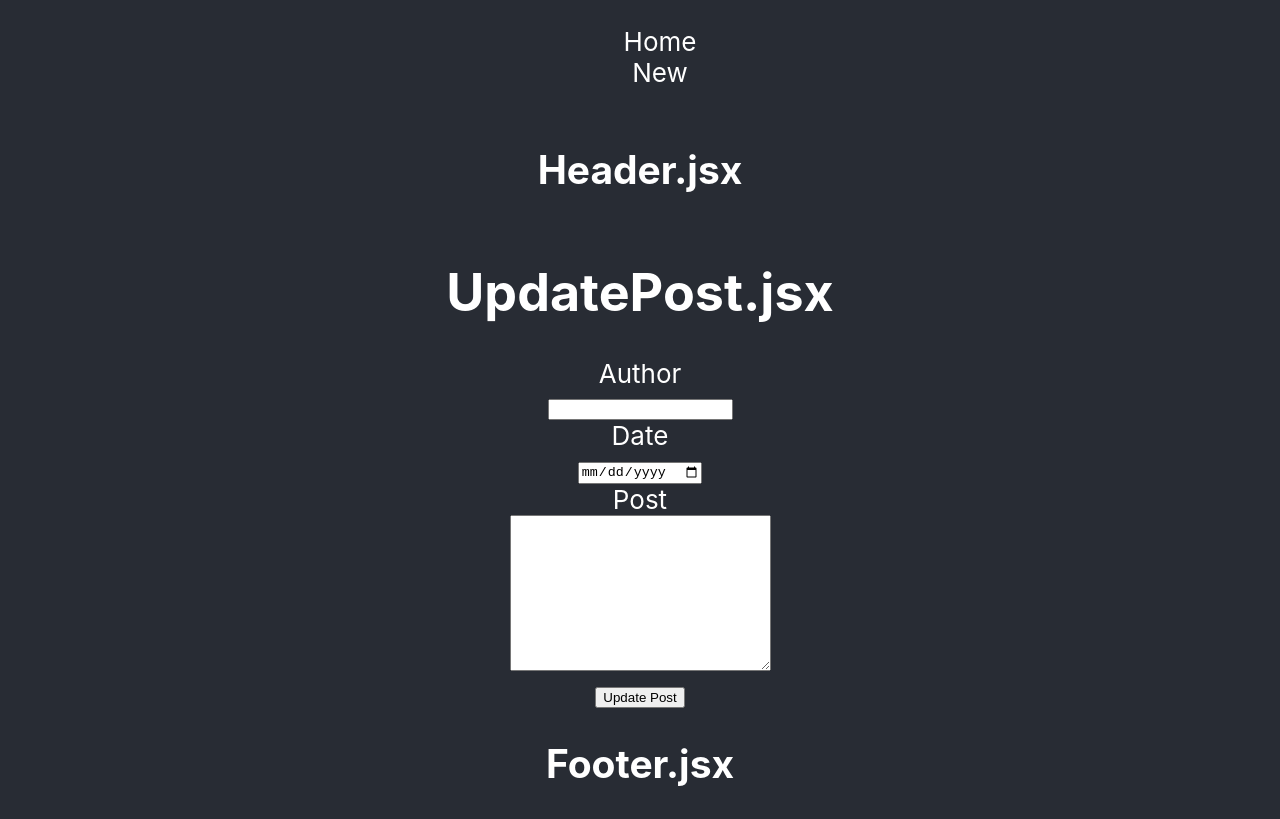
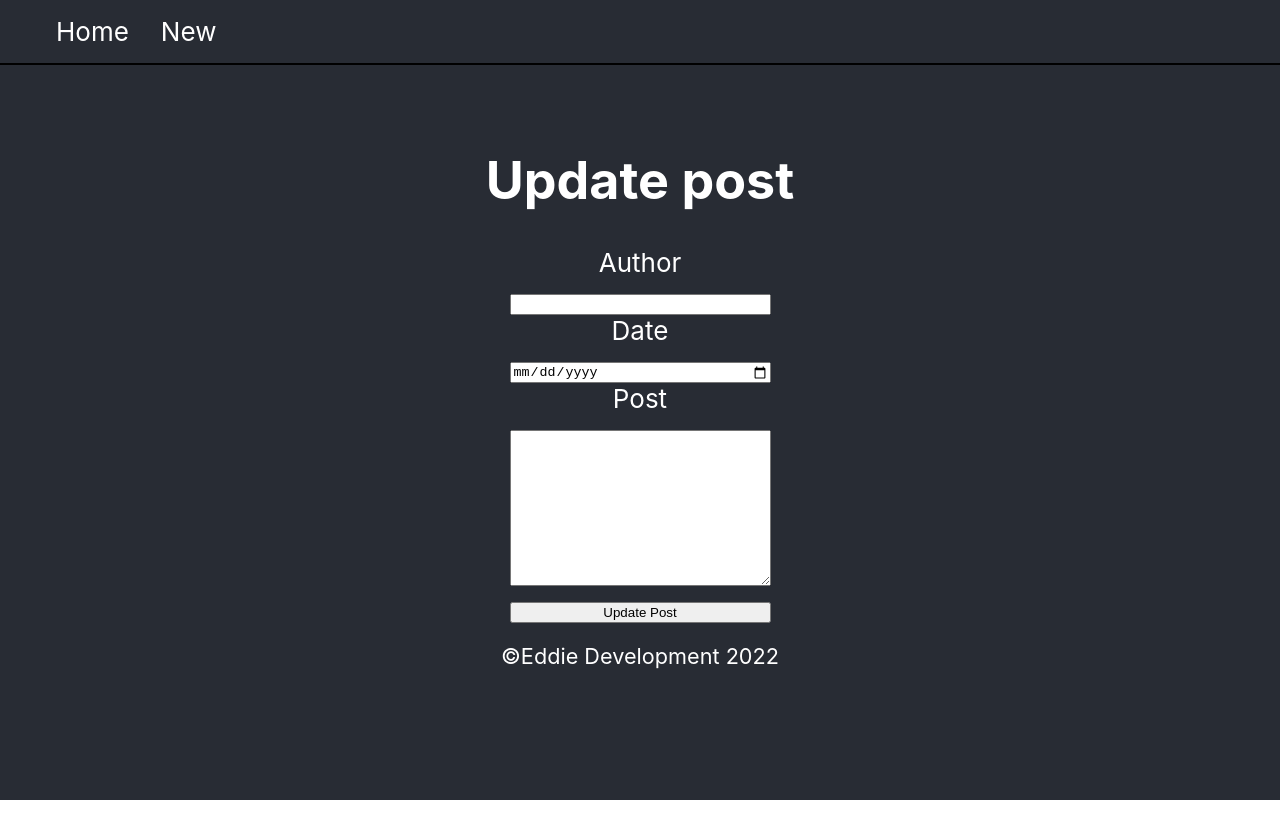
Before and after one commit to ediesportlond/blog-app-react, a React (Create React App) app: page /single/1 in a window 1280 px wide. Built offline with nearby package versions, Linux system fonts and the light colour scheme; no server answers.

Commit message:
added styling

```diff
--- /dev/null
+++ b/src/assets/form.css
@@ -0,0 +1,14 @@
+form{
+  display:flex;
+  flex-wrap: wrap;
+  flex-direction: column;
+}
+
+label{
+  color: white;
+  margin-bottom: 1rem;
+}
+
+.submit-btn{
+  margin-top: 1rem;
+}
--- /dev/null
+++ b/src/assets/home.css
@@ -0,0 +1,18 @@
+main{
+  display: flex;
+  flex-wrap: wrap;
+  justify-content: center;
+  margin-top: 3rem;
+  width: 100%;
+}
+
+.single-card {
+  box-shadow: rgba(0, 0, 0, 0.35) 0px 5px 15px;
+  border-radius: 20px;
+  margin: 1rem;
+  padding: 1rem;
+  width: 30vw;
+  min-width: 18rem;
+  /* background-color: #282c34; */
+  background-color: #2d2f34ed;
+}
--- /dev/null
+++ b/src/assets/nav.css
@@ -0,0 +1,17 @@
+.top-nav{
+  width: 100%;
+  position: fixed;
+  top: 0;
+  border-bottom: 2px solid black;
+  background-color: #282c34;
+}
+
+.top-nav>ul{
+  display: flex;
+  justify-content: left;
+  margin: 0;
+}
+
+.top-nav>ul>li{
+  margin: 1rem;
+}
--- a/src/assets/styles.css
+++ b/src/assets/styles.css
@@ -1,2 +1,9 @@
 @import '../App.css';
 @import '../index.css';
+@import './nav.css';
+@import './home.css';
+@import './form.css';
+
+footer{
+  margin: 1rem 0 1rem 0;
+}
--- a/src/components/Card.jsx
+++ b/src/components/Card.jsx
@@ -1,13 +1,14 @@
-import {Link} from 'react-router-dom'
+import { Link } from 'react-router-dom'
 
 export default function Card({ post }) {
-  console.log(post)
   return (
     <>
-      <Link to={`/single/${post._id}`} style={{color: "white", textDecoration: "none"}}>
-        <h2>{post.author}</h2>
-        <small>{post.date}</small>
-        <p>{post.blog}</p>
+      <Link to={`/single/${post._id}`} style={{ color: "white", textDecoration: "none" }}>
+        <div className="single-card">
+          <h2>{post.author}</h2>
+          <small>{post.date}</small>
+          <p>{post.blog}</p>
+        </div>
       </Link>
     </>
   )
--- a/src/components/Footer.jsx
+++ b/src/components/Footer.jsx
@@ -1,7 +1,9 @@
-export default function Footer(){
+export default function Footer() {
   return (
-    <>
-      <h2>Footer.jsx</h2>
-    </>
+
+    <footer>
+      <small>&copy;Eddie Development 2022</small>
+    </footer>
+
   )
 }
--- a/src/components/Header.jsx
+++ b/src/components/Header.jsx
@@ -3,7 +3,6 @@ export default function Header() {
   return (
     <>
       <Nav />
-      <h2>Header.jsx</h2>
     </>
   )
 }
--- a/src/components/Nav.jsx
+++ b/src/components/Nav.jsx
@@ -1,12 +1,12 @@
 import { Link } from "react-router-dom"
 
-export default function Nav(){
+export default function Nav() {
   return (
-    <>
-      <ul style={{listStyle: 'none'}}>
-        <li><Link to="/" style={{textDecoration:'none', color: 'white'}}>Home</Link></li>
-        <li><Link to="/add" style={{textDecoration:'none', color: 'white'}}>New</Link></li>
+    <nav className="top-nav">
+      <ul style={{ listStyle: 'none' }}>
+        <li><Link to="/" style={{ textDecoration: 'none', color: 'white' }}>Home</Link></li>
+        <li><Link to="/add" style={{ textDecoration: 'none', color: 'white' }}>New</Link></li>
       </ul>
-    </>
+    </nav>
   )
 }
--- a/src/pages/AddPost.jsx
+++ b/src/pages/AddPost.jsx
@@ -27,15 +27,15 @@ export default function AddPost() {
   return (
     <>
       <Header />
-      <h1>AddPost.jsx</h1>
+      <h1>Add a new post</h1>
       <form onSubmit={handleSubmit}>
-        <label htmlFor='author'>Author</label><br />
-        <input type="text" value={author} onChange={(e)=> setAuthor(e.target.value)}/><br />
-        <label htmlFor='date'>Date</label><br />
-        <input type="date" value={date} onChange={(e)=> setDate(e.target.value)}/><br />
-        <label htmlFor='blog'>Post</label><br />
-        <textarea name="blog" id="" cols="30" rows="10" value={blog} onChange={(e)=> setBlog(e.target.value)}></textarea><br />
-        <input type="submit" value="Add Post" />
+        <label htmlFor='author'>Author</label>
+        <input type="text" value={author} onChange={(e)=> setAuthor(e.target.value)}/>
+        <label htmlFor='date'>Date</label>
+        <input type="date" value={date} onChange={(e)=> setDate(e.target.value)}/>
+        <label htmlFor='blog'>Post</label>
+        <textarea name="blog" id="" cols="30" rows="10" value={blog} onChange={(e)=> setBlog(e.target.value)}></textarea>
+        <input className='submit-btn' type="submit" value="Add Post" />
         </form>
       <Footer />
     </>
--- a/src/pages/Home.jsx
+++ b/src/pages/Home.jsx
@@ -14,12 +14,13 @@ export default function Home(){
   return (
     <>
       <Header />
-      <h1>Home.jsx</h1>
+      <main>
       {
         posts?.map(post => (
           <Card post={post} />
         ))
       }
+      </main>
       <Footer />
     </>
   )
--- a/src/pages/SinglePost.jsx
+++ b/src/pages/SinglePost.jsx
@@ -38,15 +38,15 @@ export default function SinglePost() {
   return (
     <>
       <Header />
-      <h1>UpdatePost.jsx</h1>
+      <h1>Update post</h1>
       <form onSubmit={handleSubmit}>
-        <label htmlFor='author'>Author</label><br />
-        <input type="text" value={author} onChange={(e) => setAuthor(e.target.value)} /><br />
-        <label htmlFor='date'>Date</label><br />
-        <input type="date" value={date} onChange={(e) => setDate(e.target.value)} /><br />
-        <label htmlFor='blog'>Post</label><br />
-        <textarea name="blog" id="" cols="30" rows="10" value={blog} onChange={(e) => setBlog(e.target.value)}></textarea><br />
-        <input type="submit" value="Update Post" />
+        <label htmlFor='author'>Author</label>
+        <input type="text" value={author} onChange={(e) => setAuthor(e.target.value)} />
+        <label htmlFor='date'>Date</label>
+        <input type="date" value={date} onChange={(e) => setDate(e.target.value)} />
+        <label htmlFor='blog'>Post</label>
+        <textarea name="blog" id="" cols="30" rows="10" value={blog} onChange={(e) => setBlog(e.target.value)}></textarea>
+        <input className='submit-btn' type="submit" value="Update Post" />
       </form>
       <Footer />
     </>
```
